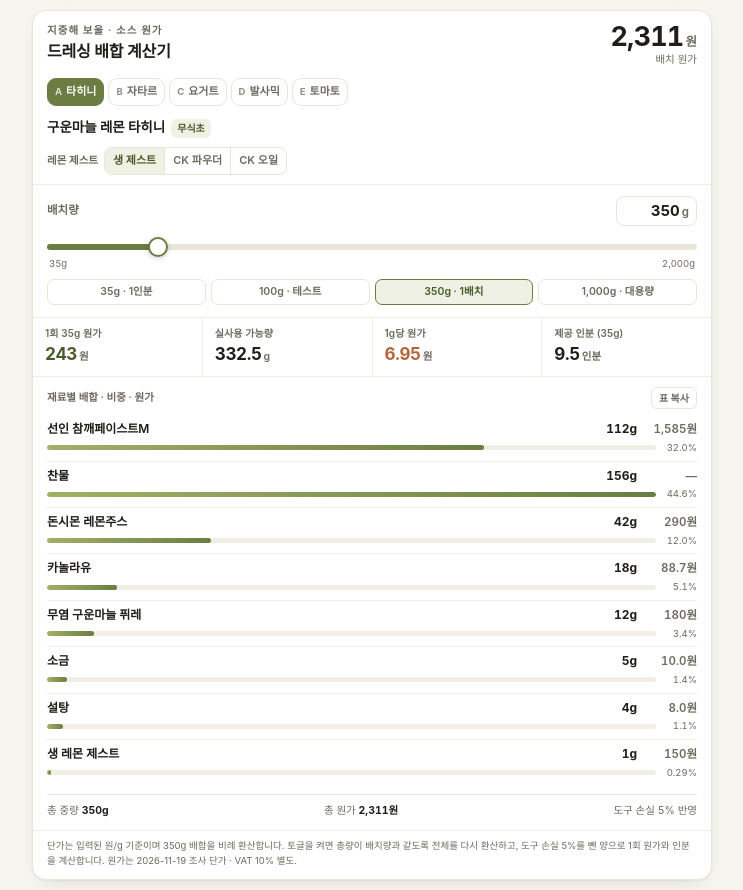
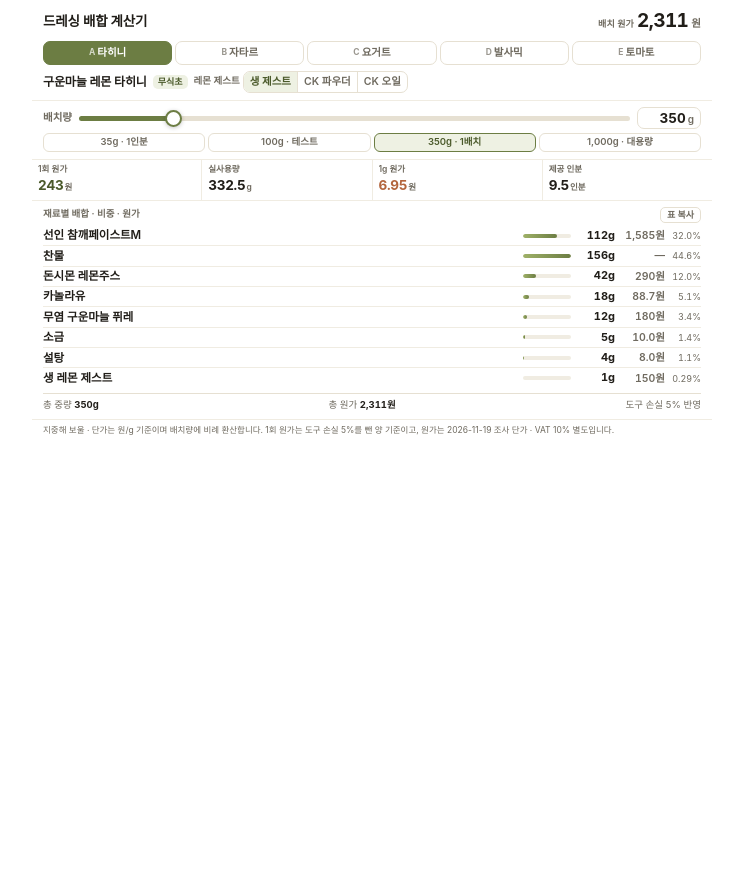
Before and after one commit to r2w8jp5hmn-cyber/bowl-dressing-calc, a plain HTML site: page index.html in a window 1280 px wide. Shown: the whole page, without its empty margins (268-1011 px from the left). After the commit the page ends 800 px from the top, so only its background shows below. Drawn offline with Linux system fonts and the light colour scheme.

Commit message:
노션 임베드용 세로 컴팩트 레이아웃: 헤더·여백 축소, 재료 행 1줄화, 폭 독립 4열 배치

```diff
--- a/index.html
+++ b/index.html
@@ -8,258 +8,231 @@
 <title>드레싱 배합 계산기 · 지중해 보울</title>
 <style>
   :root{
-    --bg:#f7f5ef;
+    --bg:#ffffff;
     --card:#ffffff;
     --ink:#211e19;
     --sub:#6f6a5f;
-    --line:#eae5d9;
-    --line-soft:#f2eee5;
+    --line:#e6e0d2;
+    --line-soft:#f0ece2;
     --accent:#6c7d43;
     --accent-soft:#eef1e3;
     --accent-ink:#4b5a2b;
     --clay:#b3653d;
     --clay-soft:#fbeee6;
-    --shadow:0 1px 2px rgba(33,30,25,.05), 0 8px 24px -12px rgba(33,30,25,.18);
-    --radius:14px;
   }
   @media (prefers-color-scheme: dark){
     :root{
-      --bg:#141412;
+      --bg:#1f1f1c;
       --card:#1f1f1c;
       --ink:#f2efe6;
       --sub:#a49d8e;
-      --line:#36342d;
-      --line-soft:#2a2823;
+      --line:#3a382f;
+      --line-soft:#2f2d26;
       --accent:#a9bd74;
       --accent-soft:#2b2f22;
       --accent-ink:#cfdcae;
       --clay:#e09367;
       --clay-soft:#33261f;
-      --shadow:0 1px 2px rgba(0,0,0,.4), 0 10px 28px -14px rgba(0,0,0,.7);
     }
   }
   *{box-sizing:border-box}
   html{-webkit-text-size-adjust:100%}
+  html,body{background:var(--bg)}
   body{
     margin:0;
-    padding:10px;
-    background:var(--bg);
+    padding:0;
     color:var(--ink);
     font-family:"Pretendard",-apple-system,BlinkMacSystemFont,"Apple SD Gothic Neo","Malgun Gothic","Noto Sans KR",system-ui,sans-serif;
-    font-size:14px;
-    line-height:1.45;
+    font-size:12.5px;
+    line-height:1.35;
     -webkit-font-smoothing:antialiased;
   }
   .card{
     background:var(--card);
-    border:1px solid var(--line);
-    border-radius:var(--radius);
-    box-shadow:var(--shadow);
-    overflow:hidden;
     max-width:680px;
     margin:0 auto;
   }
   /* ── header ───────────────────────────── */
-  .head{padding:12px 14px 9px;border-bottom:1px solid var(--line-soft)}
-  .head-top{display:flex;align-items:flex-start;justify-content:space-between;gap:10px}
-  .eyebrow{
-    margin:0 0 2px;font-size:10.5px;letter-spacing:.1em;text-transform:uppercase;
-    color:var(--sub);font-weight:600;
-  }
-  h1{margin:0;font-size:16px;font-weight:700;letter-spacing:-.01em}
-  .big{text-align:right;line-height:1.05;flex:none}
-  .big b{
-    font-size:27px;font-weight:700;letter-spacing:-.03em;
-    font-variant-numeric:tabular-nums;
-  }
-  .big i{font-style:normal;font-size:12.5px;font-weight:600;margin-left:2px;color:var(--sub)}
-  .big span{display:block;font-size:10.5px;color:var(--sub);margin-top:3px}
+  .head{padding:8px 11px 7px;border-bottom:1px solid var(--line-soft)}
+  .head-top{display:flex;align-items:center;justify-content:space-between;gap:8px}
+  h1{margin:0;font-size:13.5px;font-weight:700;letter-spacing:-.01em;
+     white-space:nowrap;overflow:hidden;text-overflow:ellipsis}
+  .big{display:flex;align-items:baseline;gap:3px;flex:none}
+  .big span{font-size:9px;font-weight:600;color:var(--sub);letter-spacing:.01em}
+  .big b{font-size:19px;font-weight:700;letter-spacing:-.03em;font-variant-numeric:tabular-nums}
+  .big i{font-style:normal;font-size:10.5px;font-weight:600;color:var(--sub)}
 
   /* tabs */
-  .tabs{
-    display:flex;flex-wrap:wrap;gap:4px;margin:11px -2px 0;padding:2px;
-  }
+  .tabs{display:grid;grid-template-columns:repeat(5,minmax(0,1fr));gap:3px;margin-top:7px}
   .tab{
-    flex:0 0 auto;display:inline-flex;align-items:center;gap:4px;
-    padding:5px 7px;border:1px solid var(--line);border-radius:9px;
+    display:inline-flex;align-items:center;justify-content:center;gap:2px;
+    padding:4px 2px;border:1px solid var(--line);border-radius:7px;
     background:var(--card);color:var(--sub);
-    font:inherit;font-size:11px;font-weight:600;cursor:pointer;
+    font:inherit;font-size:10.5px;font-weight:600;cursor:pointer;
+    white-space:nowrap;overflow:hidden;
     transition:background .18s ease,color .18s ease,border-color .18s ease;
     -webkit-tap-highlight-color:transparent;
   }
-  .tab em{font-style:normal;font-size:9.5px;font-weight:700;opacity:.75}
-  .tab[aria-selected="true"]{
-    background:var(--accent);border-color:var(--accent);color:#fff;
-  }
+  .tab em{font-style:normal;font-size:8.5px;font-weight:700;opacity:.7}
+  .tab[aria-selected="true"]{background:var(--accent);border-color:var(--accent);color:#fff}
   @media (prefers-color-scheme: dark){
     .tab[aria-selected="true"]{color:#16180f}
   }
-  .dressing-line{display:flex;align-items:baseline;gap:6px;margin-top:10px;flex-wrap:wrap}
-  .dressing-line strong{font-size:13.5px;font-weight:700}
+  .dressing{display:flex;flex-wrap:wrap;align-items:center;gap:3px 6px;margin-top:6px}
+  .dressing strong{font-size:12px;font-weight:700;letter-spacing:-.01em}
   .badge{
-    font-size:10px;font-weight:600;padding:2px 6px;border-radius:6px;
+    font-size:9px;font-weight:600;padding:1px 5px;border-radius:5px;
     background:var(--accent-soft);color:var(--accent-ink);
   }
-  .options{display:flex;flex-wrap:wrap;gap:6px;margin-top:9px}
-  .opt-group{display:flex;flex-wrap:wrap;gap:5px;align-items:center}
-  .opt-label{font-size:10.5px;color:var(--sub);font-weight:600;margin-right:1px}
-  .seg{display:inline-flex;border:1px solid var(--line);border-radius:8px;overflow:hidden}
+  .options{display:flex;flex-wrap:wrap;gap:3px 5px;align-items:center}
+  .opt-group{display:flex;flex-wrap:wrap;gap:3px;align-items:center}
+  .opt-label{font-size:9.5px;color:var(--sub);font-weight:600}
+  .seg{display:inline-flex;border:1px solid var(--line);border-radius:7px;overflow:hidden}
   .seg button{
-    border:0;background:transparent;color:var(--sub);font:inherit;font-size:11px;font-weight:600;
-    padding:5px 8px;cursor:pointer;transition:background .18s,color .18s;
+    border:0;background:transparent;color:var(--sub);font:inherit;font-size:10.5px;font-weight:600;
+    padding:3px 6px;cursor:pointer;transition:background .18s,color .18s;
     -webkit-tap-highlight-color:transparent;
   }
   .seg button + button{border-left:1px solid var(--line)}
   .seg button[aria-pressed="true"]{background:var(--accent-soft);color:var(--accent-ink)}
   .switch{
-    display:inline-flex;align-items:center;gap:5px;border:1px solid var(--line);
-    background:transparent;border-radius:8px;padding:5px 8px;cursor:pointer;
-    font:inherit;font-size:11px;font-weight:600;color:var(--sub);
+    display:inline-flex;align-items:center;gap:4px;border:1px solid var(--line);
+    background:transparent;border-radius:7px;padding:3px 6px;cursor:pointer;
+    font:inherit;font-size:10.5px;font-weight:600;color:var(--sub);
     transition:background .18s,color .18s,border-color .18s;
     -webkit-tap-highlight-color:transparent;
   }
   .switch .dot{
-    width:6px;height:6px;border-radius:50%;background:var(--line);
+    width:5px;height:5px;border-radius:50%;background:var(--line);
     box-shadow:inset 0 0 0 1px rgba(0,0,0,.08);transition:background .18s;
   }
   .switch[aria-pressed="true"]{background:var(--accent-soft);color:var(--accent-ink);border-color:transparent}
   .switch[aria-pressed="true"] .dot{background:var(--accent)}
   .opt-note{
-    margin:7px 0 0;font-size:10.5px;color:var(--clay);
-    background:var(--clay-soft);border-radius:7px;padding:5px 8px;
+    margin:4px 0 0;font-size:9.5px;line-height:1.35;color:var(--clay);
+    background:var(--clay-soft);border-radius:5px;padding:3px 6px;
     display:none;
   }
   .opt-note.on{display:block}
 
   /* ── batch control ────────────────────── */
-  .batch{padding:11px 14px 12px;border-bottom:1px solid var(--line-soft)}
-  .batch-head{display:flex;align-items:center;justify-content:space-between;gap:10px}
-  .batch-head label{font-size:11.5px;font-weight:600;color:var(--sub)}
+  .batch{padding:6px 11px 7px;border-bottom:1px solid var(--line-soft)}
+  .batch-row{display:flex;align-items:center;gap:7px}
+  .batch-row > label{font-size:10.5px;font-weight:600;color:var(--sub);flex:none}
+  .slider-wrap{flex:1 1 auto;min-width:0}
+  input[type=range]{
+    -webkit-appearance:none;appearance:none;display:block;width:100%;height:18px;
+    background:transparent;margin:0;cursor:pointer;
+  }
+  input[type=range]::-webkit-slider-runnable-track{
+    height:5px;border-radius:99px;
+    background:linear-gradient(90deg,var(--accent) 0%,var(--accent) var(--p,16%),var(--line) var(--p,16%),var(--line) 100%);
+  }
+  input[type=range]::-moz-range-track{height:5px;border-radius:99px;background:var(--line)}
+  input[type=range]::-moz-range-progress{height:5px;border-radius:99px;background:var(--accent)}
+  input[type=range]::-webkit-slider-thumb{
+    -webkit-appearance:none;width:17px;height:17px;margin-top:-6px;border-radius:50%;
+    background:var(--card);border:2px solid var(--accent);
+    box-shadow:0 1px 4px rgba(0,0,0,.22);transition:transform .12s ease;
+  }
+  input[type=range]::-moz-range-thumb{
+    width:15px;height:15px;border-radius:50%;background:var(--card);
+    border:2px solid var(--accent);box-shadow:0 1px 4px rgba(0,0,0,.22);
+  }
+  input[type=range]:active::-webkit-slider-thumb{transform:scale(1.1)}
+  input[type=range]:focus-visible{outline:2px solid var(--accent);outline-offset:3px;border-radius:99px}
   .num{
-    display:inline-flex;align-items:baseline;gap:1px;
-    border:1px solid var(--line);border-radius:8px;padding:2px 7px;background:var(--card);
+    display:inline-flex;align-items:baseline;gap:1px;flex:none;
+    border:1px solid var(--line);border-radius:7px;padding:1px 6px;background:var(--card);
   }
   .num input{
-    width:56px;border:0;background:transparent;color:inherit;
-    font:inherit;font-size:15px;font-weight:700;text-align:right;
-    font-variant-numeric:tabular-nums;padding:1px 0;outline:none;
+    width:42px;border:0;background:transparent;color:inherit;
+    font:inherit;font-size:13.5px;font-weight:700;text-align:right;
+    font-variant-numeric:tabular-nums;padding:0;outline:none;
     -moz-appearance:textfield;
   }
   .num input::-webkit-outer-spin-button,.num input::-webkit-inner-spin-button{-webkit-appearance:none;margin:0}
-  .num span{font-size:11.5px;color:var(--sub);font-weight:600;padding-left:1px}
-  .num:focus-within{border-color:var(--accent);box-shadow:0 0 0 3px var(--accent-soft)}
-
-  .slider-wrap{margin:10px 0 2px}
-  input[type=range]{
-    -webkit-appearance:none;appearance:none;display:block;width:100%;height:22px;
-    background:transparent;margin:0;cursor:pointer;
-  }
-  input[type=range]::-webkit-slider-runnable-track{
-    height:6px;border-radius:99px;
-    background:linear-gradient(90deg,var(--accent) 0%,var(--accent) var(--p,16%),var(--line) var(--p,16%),var(--line) 100%);
-  }
-  input[type=range]::-moz-range-track{height:6px;border-radius:99px;background:var(--line)}
-  input[type=range]::-moz-range-progress{height:6px;border-radius:99px;background:var(--accent)}
-  input[type=range]::-webkit-slider-thumb{
-    -webkit-appearance:none;width:20px;height:20px;margin-top:-7px;border-radius:50%;
-    background:var(--card);border:2px solid var(--accent);
-    box-shadow:0 1px 5px rgba(0,0,0,.22);transition:transform .12s ease;
-  }
-  input[type=range]::-moz-range-thumb{
-    width:18px;height:18px;border-radius:50%;background:var(--card);
-    border:2px solid var(--accent);box-shadow:0 1px 5px rgba(0,0,0,.22);
-  }
-  input[type=range]:active::-webkit-slider-thumb{transform:scale(1.12)}
-  input[type=range]:focus-visible{outline:2px solid var(--accent);outline-offset:4px;border-radius:99px}
-  .scale{display:flex;justify-content:space-between;font-size:9.5px;color:var(--sub);
-    font-variant-numeric:tabular-nums;padding:0 2px;margin-top:-1px}
-  .presets{display:grid;grid-template-columns:repeat(2,minmax(0,1fr));gap:5px;margin-top:9px}
-  @media (min-width:430px){.presets{grid-template-columns:repeat(4,minmax(0,1fr))}}
+  .num span{font-size:10px;color:var(--sub);font-weight:600;padding-left:1px}
+  .num:focus-within{border-color:var(--accent);box-shadow:0 0 0 2px var(--accent-soft)}
+  .presets{display:grid;grid-template-columns:repeat(4,minmax(0,1fr));gap:3px;margin-top:4px}
   .preset{
-    border:1px solid var(--line);background:transparent;border-radius:7px;
-    padding:4px 8px;font:inherit;font-size:10.5px;font-weight:600;color:var(--sub);
+    border:1px solid var(--line);background:transparent;border-radius:6px;
+    padding:2px 4px;font:inherit;font-size:9.5px;font-weight:600;color:var(--sub);
     cursor:pointer;transition:background .18s,color .18s,border-color .18s;
     -webkit-tap-highlight-color:transparent;white-space:nowrap;overflow:hidden;text-overflow:ellipsis;
   }
   .preset[aria-pressed="true"]{border-color:var(--accent);color:var(--accent-ink);background:var(--accent-soft)}
-  .preset:hover{color:var(--ink)}
 
   /* ── KPIs ─────────────────────────────── */
   .kpis{
-    display:grid;grid-template-columns:repeat(2,minmax(0,1fr));
+    display:grid;grid-template-columns:repeat(4,minmax(0,1fr));
     gap:1px;background:var(--line-soft);
     border-bottom:1px solid var(--line-soft);
   }
-  @media (min-width:520px){.kpis{grid-template-columns:repeat(4,minmax(0,1fr))}}
-  .kpi{background:var(--card);padding:8px 12px 9px;min-width:0}
-  .kpi span{display:block;font-size:10px;color:var(--sub);font-weight:600;letter-spacing:.01em;
+  .kpi{background:var(--card);padding:4px 6px 5px;min-width:0}
+  .kpi span{display:block;font-size:8.5px;color:var(--sub);font-weight:600;
     white-space:nowrap;overflow:hidden;text-overflow:ellipsis}
   .kpi b{
-    display:block;font-size:17px;font-weight:700;letter-spacing:-.02em;margin-top:2px;
-    font-variant-numeric:tabular-nums;
+    display:block;font-size:13.5px;font-weight:700;letter-spacing:-.02em;margin-top:1px;
+    font-variant-numeric:tabular-nums;white-space:nowrap;
   }
-  .kpi b small{font-size:10.5px;font-weight:600;color:var(--sub);margin-left:2px;letter-spacing:0}
+  .kpi b small{font-size:8.5px;font-weight:600;color:var(--sub);margin-left:1px;letter-spacing:0}
   .kpi.lead b{color:var(--accent-ink)}
   .kpi.clay b{color:var(--clay)}
 
   /* ── recipe table ─────────────────────── */
-  .recipe{padding:10px 14px 12px}
+  .recipe{padding:6px 11px 7px}
   .recipe-head{
     display:flex;align-items:center;justify-content:space-between;
-    font-size:10.5px;font-weight:600;color:var(--sub);margin-bottom:6px;
+    font-size:9.5px;font-weight:600;color:var(--sub);margin-bottom:3px;
   }
   .copy{
-    border:1px solid var(--line);background:transparent;border-radius:6px;
-    font:inherit;font-size:10px;font-weight:600;color:var(--sub);
-    padding:3px 7px;cursor:pointer;transition:background .18s,color .18s;
+    border:1px solid var(--line);background:transparent;border-radius:5px;
+    font:inherit;font-size:9px;font-weight:600;color:var(--sub);
+    padding:1px 6px;cursor:pointer;transition:background .18s,color .18s;
   }
   .copy:hover{color:var(--ink);border-color:var(--sub)}
   ul.rows{list-style:none;margin:0;padding:0}
-  .row{padding:5px 0 6px;border-top:1px solid var(--line-soft)}
+  .row{
+    display:flex;flex-wrap:wrap;align-items:center;gap:0 6px;
+    padding:2.5px 0;border-top:1px solid var(--line-soft);line-height:1.25;
+  }
   .row:first-child{border-top:0}
-  .row-top{display:flex;align-items:baseline;gap:8px}
   .row-name{
-    flex:1 1 auto;min-width:0;font-size:12px;font-weight:600;
+    flex:1 1 auto;min-width:0;font-size:11.5px;font-weight:600;
     overflow:hidden;text-overflow:ellipsis;white-space:nowrap;
   }
   .row.zero .row-name{color:var(--sub)}
-  .row-g{
-    flex:none;font-size:12px;font-weight:700;font-variant-numeric:tabular-nums;
-    min-width:47px;text-align:right;
-  }
-  .row-c{
-    flex:none;font-size:11.5px;font-weight:600;font-variant-numeric:tabular-nums;
-    color:var(--sub);min-width:52px;text-align:right;
-  }
-  .row-bar{display:flex;align-items:center;gap:7px;margin-top:3px}
   .track{
-    flex:1 1 auto;height:5px;border-radius:99px;background:var(--line-soft);overflow:hidden;
+    flex:0 0 48px;height:4px;border-radius:99px;background:var(--line-soft);overflow:hidden;
   }
   .fill{
     display:block;height:100%;width:0;border-radius:99px;
     background:linear-gradient(90deg,#9fb168,var(--accent));
     transition:width .38s cubic-bezier(.22,.7,.3,1);
   }
+  .row-g{
+    flex:none;font-size:11px;font-weight:700;font-variant-numeric:tabular-nums;
+    min-width:38px;text-align:right;
+  }
+  .row-c{
+    flex:none;font-size:10.5px;font-weight:600;font-variant-numeric:tabular-nums;
+    color:var(--sub);min-width:44px;text-align:right;
+  }
   .row-pct{
-    flex:none;font-size:9.5px;color:var(--sub);font-variant-numeric:tabular-nums;
-    min-width:34px;text-align:right;
+    flex:none;font-size:9px;color:var(--sub);font-variant-numeric:tabular-nums;
+    min-width:30px;text-align:right;
   }
-  .row-note{font-size:9.5px;color:var(--clay);margin-top:1px}
+  .row-note{flex:0 0 100%;font-size:9px;color:var(--clay);margin-top:1px}
   .recipe-foot{
     display:flex;flex-wrap:wrap;gap:2px 10px;justify-content:space-between;
-    margin-top:8px;padding-top:8px;border-top:1px solid var(--line);
-    font-size:10.5px;color:var(--sub);font-variant-numeric:tabular-nums;
+    margin-top:5px;padding-top:5px;border-top:1px solid var(--line);
+    font-size:9.5px;color:var(--sub);font-variant-numeric:tabular-nums;
   }
   .recipe-foot b{color:var(--ink);font-weight:700}
   footer{
-    padding:8px 14px 11px;border-top:1px solid var(--line-soft);
-    font-size:9.5px;line-height:1.55;color:var(--sub);
-  }
-  @media (max-width:359px){
-    body{padding:6px}
-    .head,.batch,.recipe{padding-left:11px;padding-right:11px}
-    h1{font-size:15px}
-    .big b{font-size:24px}
+    padding:5px 11px 7px;border-top:1px solid var(--line-soft);
+    font-size:8.5px;line-height:1.4;color:var(--sub);
   }
 </style>
 </head>
@@ -267,48 +240,42 @@
 <main class="card">
   <div class="head">
     <div class="head-top">
-      <div>
-        <p class="eyebrow">지중해 보울 · 소스 원가</p>
-        <h1>드레싱 배합 계산기</h1>
-      </div>
+      <h1>드레싱 배합 계산기</h1>
       <div class="big">
-        <b id="costTop">2,311</b><i>원</i>
-        <span>배치 원가</span>
+        <span>배치 원가</span><b id="costTop">2,311</b><i>원</i>
       </div>
     </div>
 
     <div class="tabs" id="tabs" role="tablist" aria-label="드레싱 선택"></div>
 
-    <div class="dressing-line">
+    <div class="dressing">
       <strong id="dName">구운마늘 레몬 타히니</strong>
       <span class="badge" id="dTag">무식초</span>
+      <div class="options" id="options"></div>
     </div>
-
-    <div class="options" id="options"></div>
     <p class="opt-note" id="optNote"></p>
   </div>
 
   <div class="batch">
-    <div class="batch-head">
+    <div class="batch-row">
       <label for="grams">배치량</label>
+      <div class="slider-wrap">
+        <input id="slider" type="range" min="35" max="2000" step="5" value="350" aria-label="배치량 슬라이더">
+      </div>
       <div class="num">
         <input id="grams" type="number" min="35" max="2000" step="5" value="350"
                inputmode="numeric" aria-label="배치량 그램">
         <span>g</span>
       </div>
     </div>
-    <div class="slider-wrap">
-      <input id="slider" type="range" min="35" max="2000" step="5" value="350" aria-label="배치량 슬라이더">
-      <div class="scale"><span>35g</span><span>2,000g</span></div>
-    </div>
     <div class="presets" id="presets"></div>
   </div>
 
   <div class="kpis">
-    <div class="kpi lead"><span>1회 35g 원가</span><b id="kServing">243<small>원</small></b></div>
-    <div class="kpi"><span>실사용 가능량</span><b id="kUsable">333<small>g</small></b></div>
-    <div class="kpi clay"><span>1g당 원가</span><b id="kPerG">6.95<small>원</small></b></div>
-    <div class="kpi"><span>제공 인분 (35g)</span><b id="kServings">9.5<small>인분</small></b></div>
+    <div class="kpi lead"><span>1회 원가</span><b id="kServing">243<small>원</small></b></div>
+    <div class="kpi"><span>실사용량</span><b id="kUsable">333<small>g</small></b></div>
+    <div class="kpi clay"><span>1g 원가</span><b id="kPerG">6.95<small>원</small></b></div>
+    <div class="kpi"><span>제공 인분</span><b id="kServings">9.5<small>인분</small></b></div>
   </div>
 
   <div class="recipe">
@@ -325,7 +292,7 @@
   </div>
 
   <footer>
-    단가는 입력된 원/g 기준이며 350g 배합을 비례 환산합니다. 토글을 켜면 총량이 배치량과 같도록 전체를 다시 환산하고, 도구 손실 5%를 뺀 양으로 1회 원가와 인분을 계산합니다. 원가는 2026-11-19 조사 단가 · VAT 10% 별도.
+    지중해 보울 · 단가는 원/g 기준이며 배치량에 비례 환산합니다. 1회 원가는 도구 손실 5%를 뺀 양 기준이고, 원가는 2026-11-19 조사 단가 · VAT 10% 별도입니다.
   </footer>
 </main>
 
@@ -608,23 +575,18 @@
     setNum($("fCost"), won(m.total) + "원");
 
     var maxG = Math.max.apply(null, m.rows.map(function(x){ return x.g; })) || 1;
-    var maxC = Math.max.apply(null, m.rows.map(function(x){ return x.cost; })) || 1;
 
     var html = "";
-    m.rows.forEach(function(x, i){
+    m.rows.forEach(function(x){
       var share = (x.g / m.grams) * 100;
       var isZero = x.g === 0;
       html += '<li class="row' + (isZero ? " zero" : "") + '">' +
-        '<div class="row-top">' +
           '<span class="row-name" title="' + esc(x.name) + ' · ' + x.unit + '원/g">' + esc(x.name) + "</span>" +
+          '<span class="track"><i class="fill" style="width:' + (x.g / maxG * 100).toFixed(2) + '%"></i></span>' +
           '<span class="row-g">' + grams(x.g) + "g</span>" +
           '<span class="row-c">' + (x.cost ? won(x.cost) + "원" : "—") + "</span>" +
-        "</div>" +
-        '<div class="row-bar">' +
-          '<span class="track"><i class="fill" style="width:' + (x.g / maxG * 100).toFixed(2) + '%"></i></span>' +
           '<span class="row-pct">' + pct(share) + "</span>" +
-        "</div>" +
-        (x.note ? '<div class="row-note">' + esc(x.note) + "</div>" : "") +
+          (x.note ? '<span class="row-note">' + esc(x.note) + "</span>" : "") +
         "</li>";
     });
     rowsEl.innerHTML = html;
```
